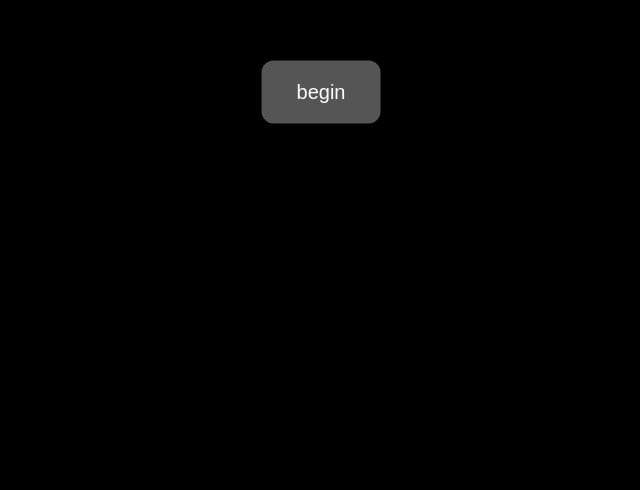
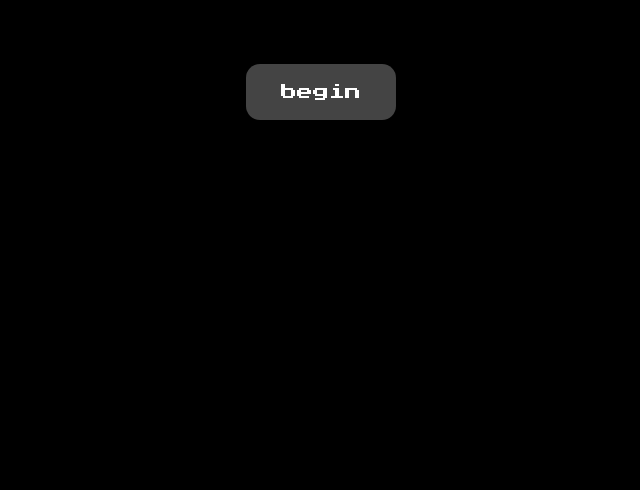
Before and after one commit to aspartmane/aspartmane.github.io, a plain HTML site: page index.html in a window 1280 px wide. Shown: the part 308-798 px from the top of the page, without its empty margins (319-959 px from the left). Drawn offline with Linux system fonts and the light colour scheme.

Commit message:
Update index.html

```diff
--- a/index.html
+++ b/index.html
@@ -3,6 +3,8 @@
 <head>
 <meta charset="UTF-8">
 <title>welcome</title>
+
+<!-- Load Press Start 2P font -->
 <link href="https://fonts.googleapis.com/css2?family=Press+Start+2P&display=swap" rel="stylesheet">
 
 <style>
@@ -32,20 +34,21 @@
         to { transform: translate(-50px, -50px); }
     }
 
-    /* BUTTON */
+    /* BEGIN BUTTON */
     #beginBtn {
         position: absolute;
         top: 50%;
         left: 50%;
         transform: translate(-50%, -50%);
-        background: #555;
+        background: #444;
         color: white;
         padding: 20px 35px;
         border: none;
-        border-radius: 12px;
-        font-size: 20px;
+        border-radius: 14px;
+        font-size: 16px;
         cursor: pointer;
-        transition: transform 0.08s ease;
+        font-family: "Press Start 2P", sans-serif;
+        transition: transform 0.07s ease;
     }
 
     #beginBtn:active {
@@ -110,6 +113,7 @@ function playExplosion() {
     let interval = setInterval(() => {
         let x = (frame % 4) * -frameSize;
         let y = Math.floor(frame / 4) * -frameSize;
+
         explosion.style.objectFit = "none";
         explosion.style.objectPosition = `${x}px ${y}px`;
 
@@ -120,7 +124,7 @@ function playExplosion() {
             explosion.style.display = "none";
             cookie.style.display = "block";
         }
-    }, 55); // fast ping-like animation
+    }, 55);
 }
 </script>
 
```
